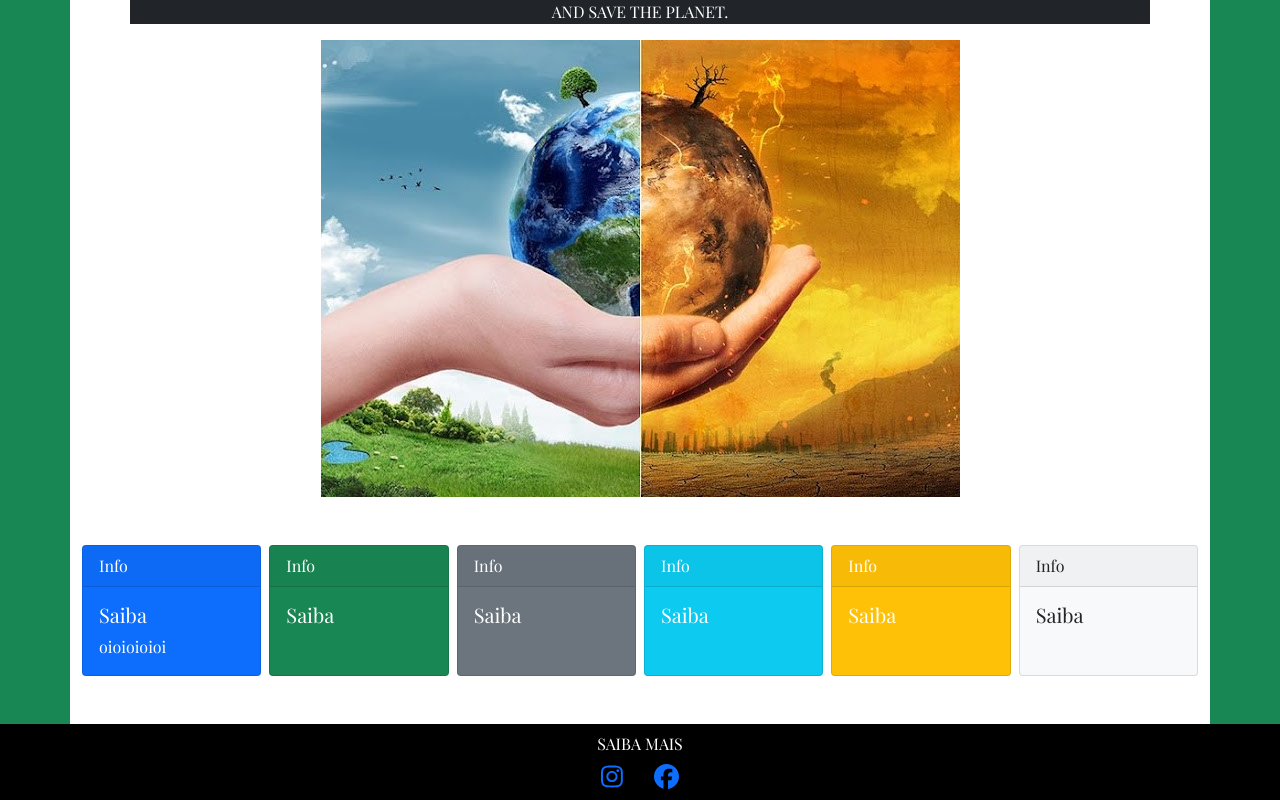
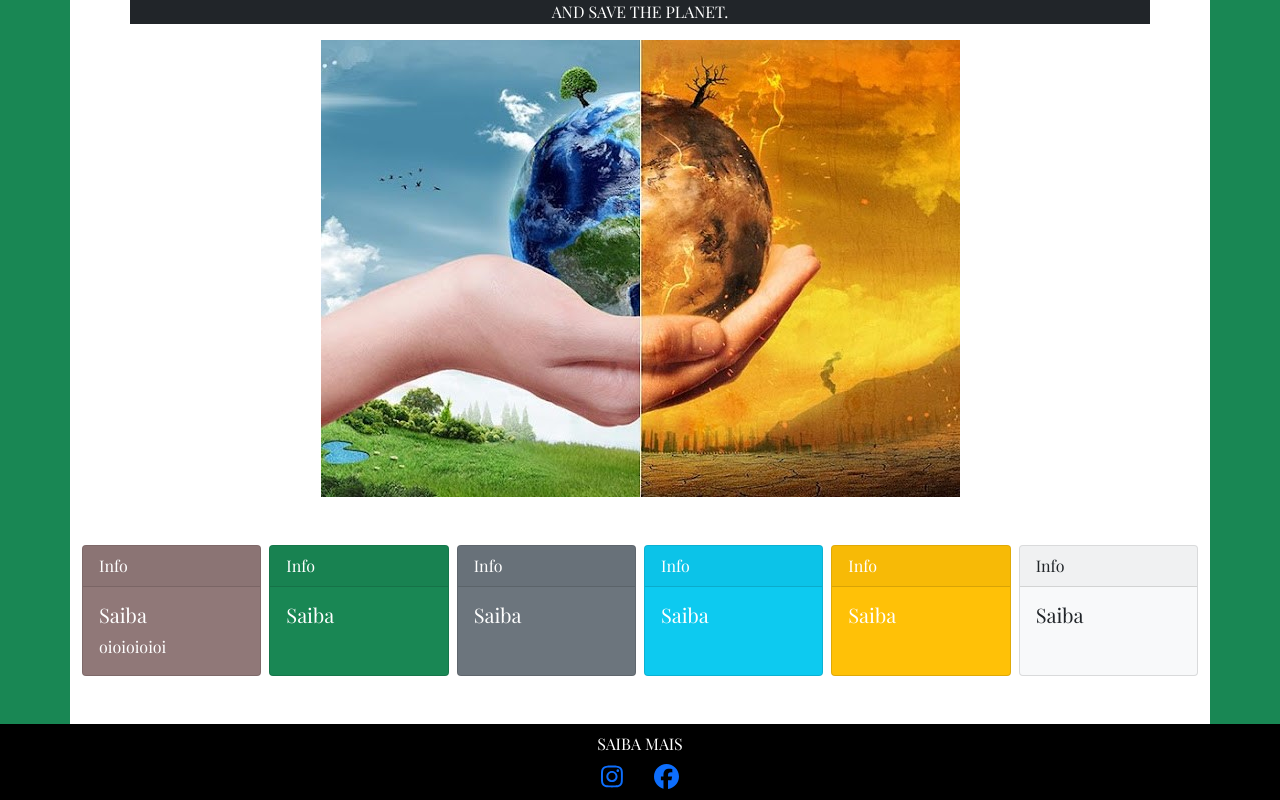
Before and after one commit to XandaoTP/Pj-4, a React (Create React App) app in the folder front-end/: page / in a window 1280 px wide. Shown: the part 310-1110 px from the top of the page. Built offline with nearby package versions, Linux system fonts and the light colour scheme; no server answers.

Commit message:
altera css

```diff
--- a/front-end/src/views/home/index.tsx
+++ b/front-end/src/views/home/index.tsx
@@ -102,7 +102,7 @@ const getvaluedarkmode = localStorage.getItem('value')
           key={variant.color}
           text={variant.color.toLowerCase() === 'light' ? 'dark' : 'white'}
           style={{ width: '18rem' }}
-          className={variant.color.toLocaleLowerCase()}
+          className={variant.color}
         >
           <Card.Header>Info</Card.Header>
           <Card.Body>
@@ -147,6 +147,14 @@ const ContainerStyled = styled(Container)`
   flex:1;
 `
 const CardStyled = styled(Card)`
+  &.Primary{
+    background-color: #907878 !important;
+    &:hover,
+    &:focus {
+    transform: scale(1.2) rotate(+360deg);
+    transition: transform 3s !important ;
+    }
+  }
   &:hover,
   &:focus {
   transition: transform 0.8s;
@@ -155,4 +163,5 @@ const CardStyled = styled(Card)`
   border-radius: 15px;
   box-shadow: 5px 5px 5px #000;
   }
+
 `
```
